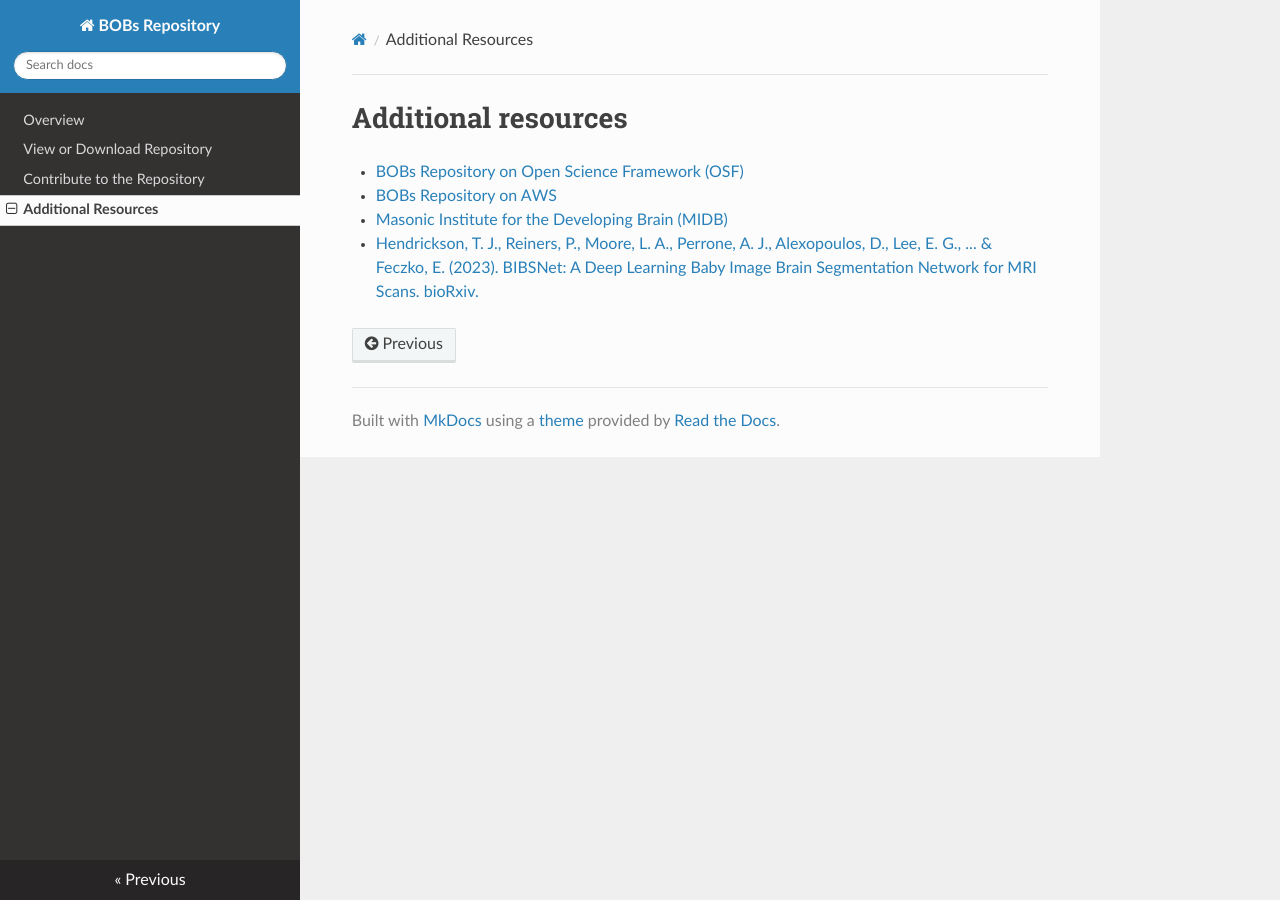
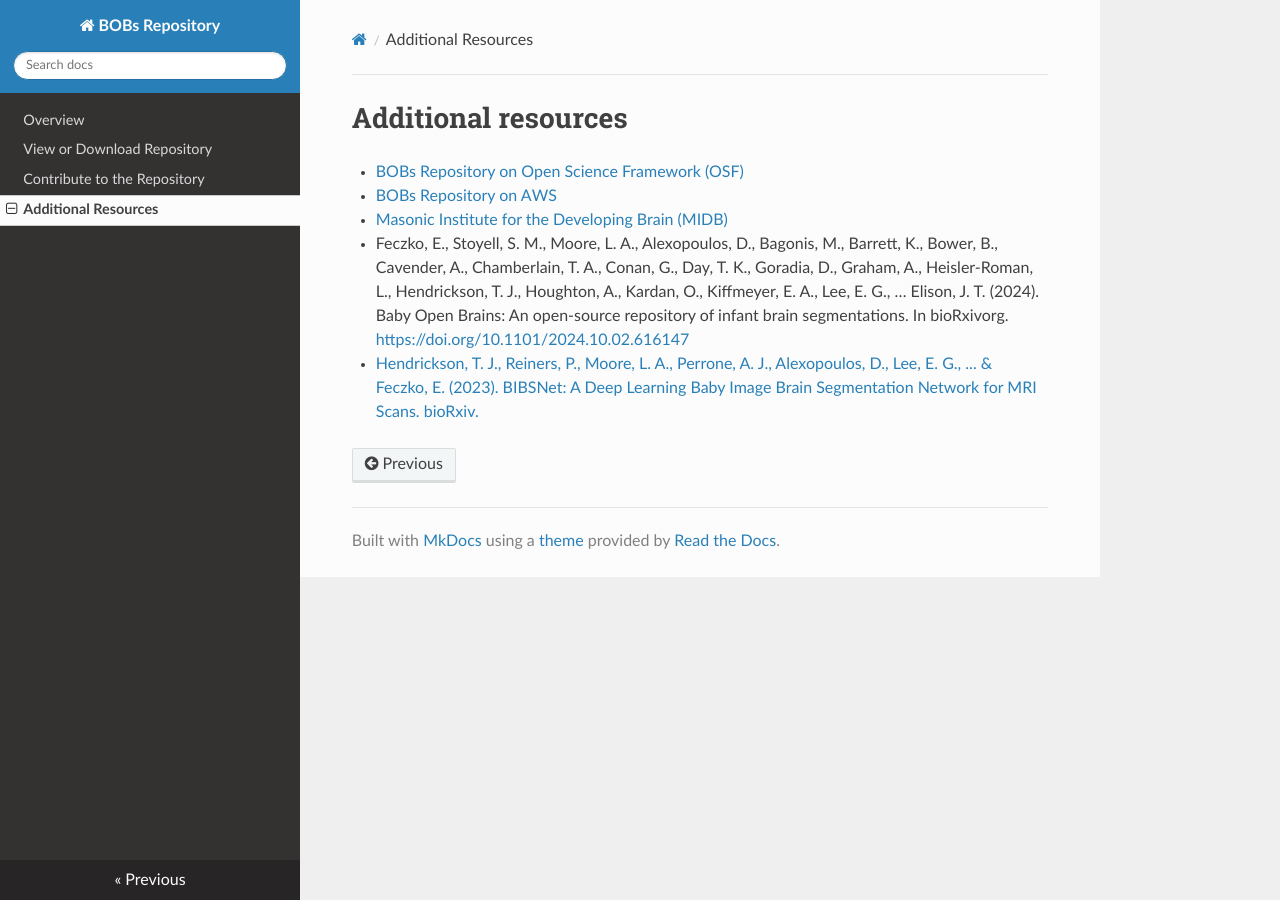
Before and after one commit to DCAN-Labs/BOBsRepositoryRTD, an MkDocs documentation site: the page built from docs/resources.md, in a window 1280 px wide. Built offline with MkDocs 1.6.1, drawn with Linux system fonts in a browser that asks for light colours; nearby versions of some CDN libraries.

Commit message:
add paper to resources

```diff
--- a/docs/resources.md
+++ b/docs/resources.md
@@ -3,4 +3,5 @@
 * [BOBs Repository on Open Science Framework (OSF)](https://osf.io/wdr78/)
 * [BOBs Repository on AWS](https://registry.opendata.aws/bobsrepository/)
 * [Masonic Institute for the Developing Brain (MIDB)](https://midb.umn.edu/)
+* Feczko, E., Stoyell, S. M., Moore, L. A., Alexopoulos, D., Bagonis, M., Barrett, K., Bower, B., Cavender, A., Chamberlain, T. A., Conan, G., Day, T. K., Goradia, D., Graham, A., Heisler-Roman, L., Hendrickson, T. J., Houghton, A., Kardan, O., Kiffmeyer, E. A., Lee, E. G., … Elison, J. T. (2024). Baby Open Brains: An open-source repository of infant brain segmentations. In bioRxivorg. [https://doi.org/10.1101/2024.10.02.616147](https://doi.org/10.1101/2024.10.02.616147)
 * [Hendrickson, T. J., Reiners, P., Moore, L. A., Perrone, A. J., Alexopoulos, D., Lee, E. G., ... & Feczko, E. (2023). BIBSNet: A Deep Learning Baby Image Brain Segmentation Network for MRI Scans. bioRxiv.](https://www.biorxiv.org/content/10.1101/2023.03.22.533696v2)
```
Also changed, not shown: docs/data_access.md (+0 -1 lines).
